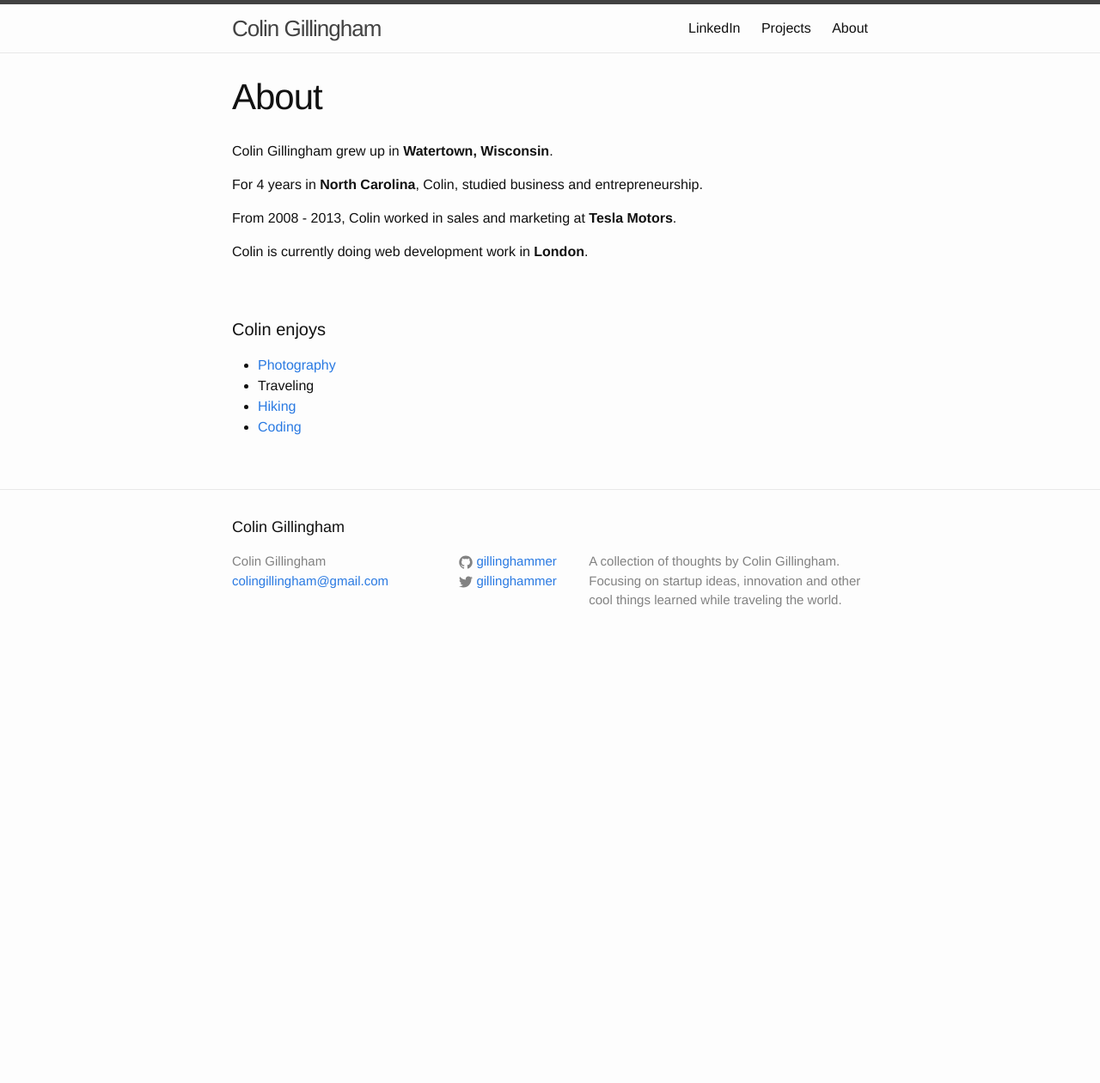
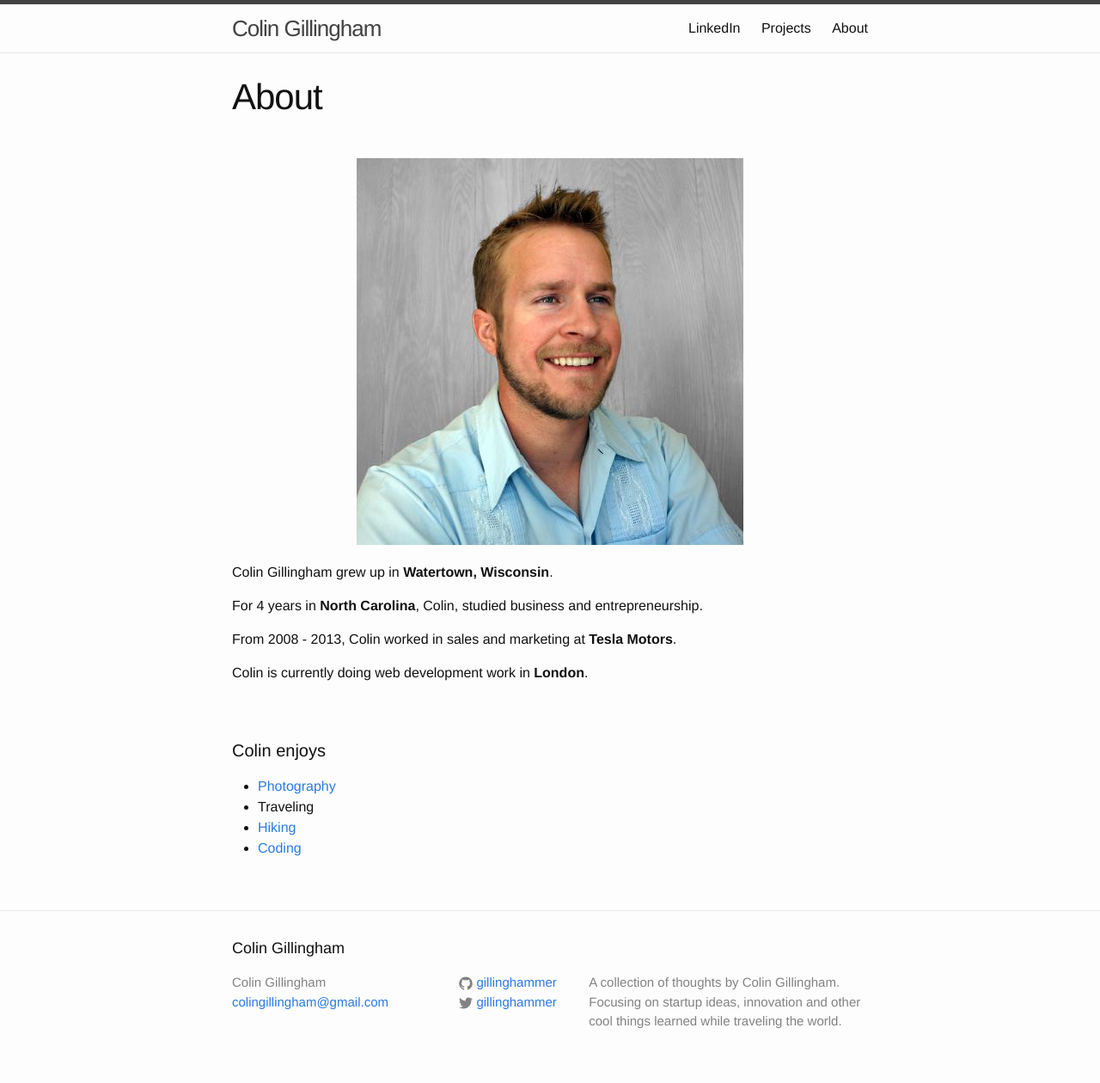
Before and after one commit to Gillinghammer/gillinghammer.github.io, a Jekyll site: the page built from about.html, in a window 1280 px wide. Shown: the whole page at 86% size. Built offline with Jekyll 4.4.1, drawn with Linux system fonts in a browser that asks for light colours; before the commit the page ends 900 px from its top, so only the background shows below that.

Commit message:
added photo

```diff
--- a/about.html
+++ b/about.html
@@ -3,6 +3,7 @@ layout: page
 title: About
 permalink: /about/
 ---
+<img class="screenshot" src="{{ site.url }}/assets/colin.jpg">
 <p>Colin Gillingham grew up in <strong>Watertown, Wisconsin</strong>.</p>
 <p>For 4 years in <strong>North Carolina</strong>, Colin, studied business and entrepreneurship.</p>
 <p>From 2008 - 2013, Colin worked in sales and marketing at <strong>Tesla Motors</strong>.</p>
```
Also changed, not shown: assets/colin.jpg (added).
